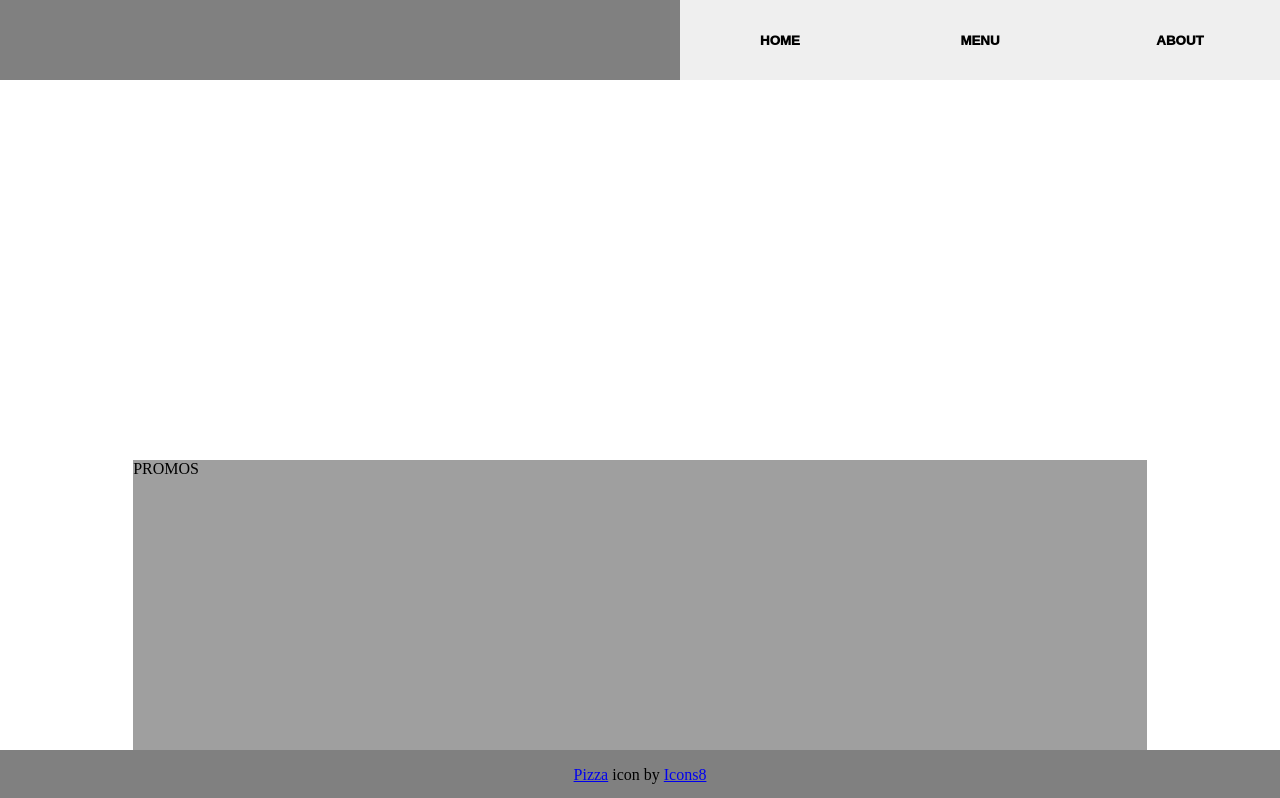
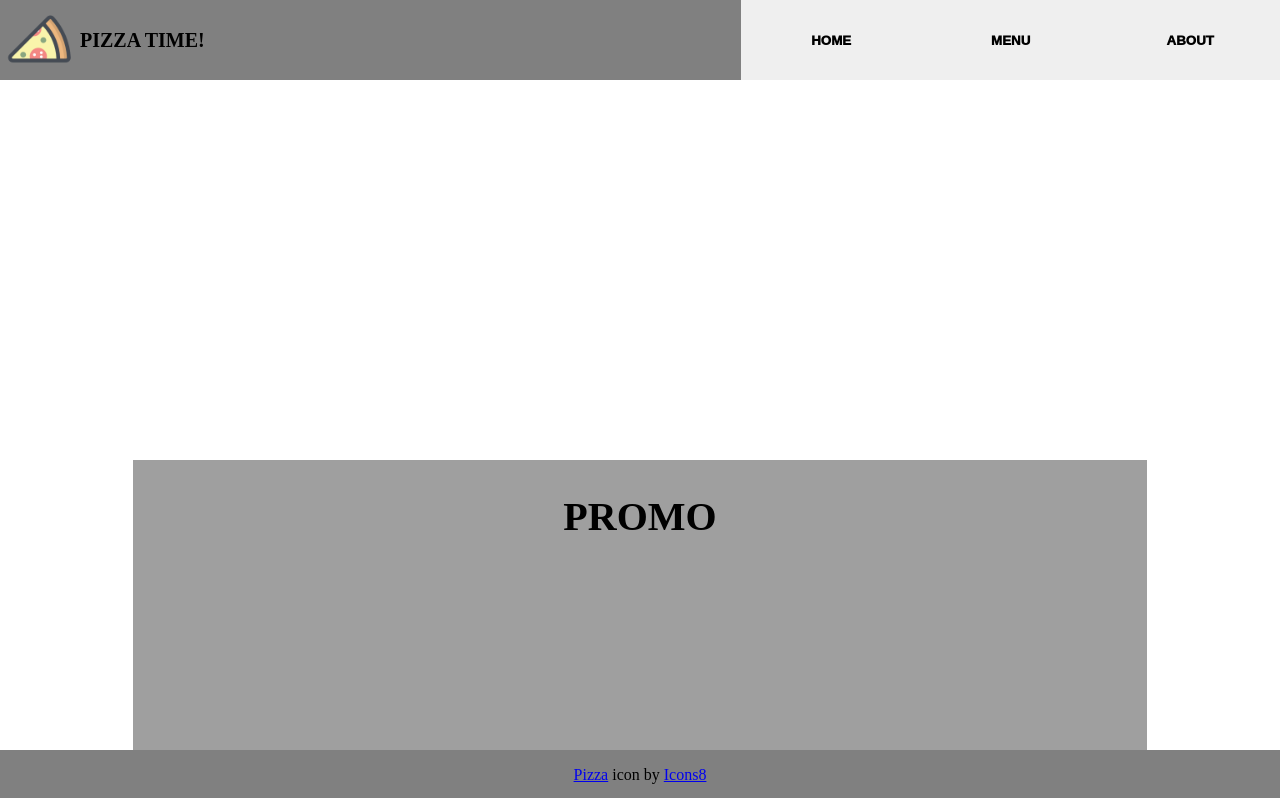
Before and after one commit to Calandda/Project-Restaurant-Page---Practice, a website built with webpack: page src/template.html in a window 1280 px wide. Shown: the top 798 px of the page. Built offline with nearby package versions, Linux system fonts and the light colour scheme; files whose address does not match are found by name.

Commit message:
Added placeholder icon and logo in nav bar

```diff
--- a/src/style.css
+++ b/src/style.css
@@ -28,6 +28,20 @@ nav {
 	width: 200px;
 	border: 0px;
 	font-weight: 1000;
+}
+
+.divTitle{
+	flex-basis: 65%;
+	display: flex;
+	flex-flow: row;
+	justify-self: start;
+}
+
+.divTitle > p{
+	font-weight: 700;
+	font-size: 20px;
+	justify-self: center;
+	align-self: center;
 }
 
 .colorGray{
@@ -64,8 +78,14 @@ nav {
 .divPromos{
 	height: 100%;
 	width: 80%;
+	display: flex;
+	flex-flow: column;
 }
-
+h2{
+	font-size: 40px;
+	justify-self: center;
+	align-self: center;
+}
 #aIcons8{
 	display: flex;
 	justify-content: center;
--- a/src/template.html
+++ b/src/template.html
@@ -8,6 +8,10 @@
 	<body>
 		<header>
 			<nav id = 'navMain'>
+				<div class = 'divTitle'>
+					<img src = 'favicon.ico'>
+					<p>PIZZA TIME!</p>
+				</div>
 				<button class = 'buttonHome buttonNav'>HOME</button>
 				<button class = 'buttonMenu buttonNav'>MENU</button>
 				<button class = 'buttonAbout buttonNav'>ABOUT</button>
@@ -26,7 +30,10 @@
 				</div>
 				<section class = 'sectionPromos'>
 					<div class = 'divPromos colorGrayHalf'>
-						PROMOS
+						<h2>PROMO</h2>
+						<div class = 'divPromoItems'>
+
+						</div>
 					</div>
 				</section>
 			</div>
```
